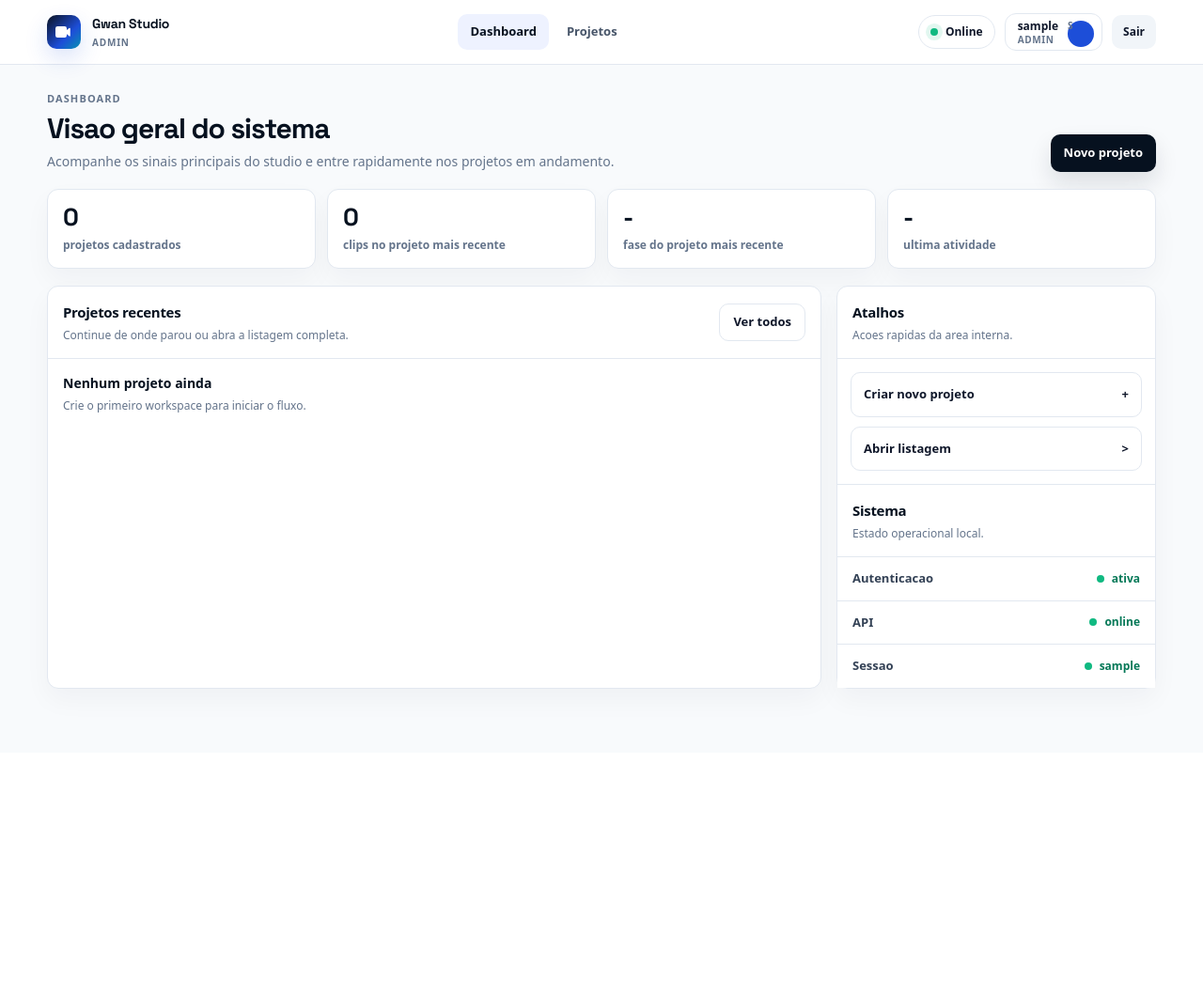
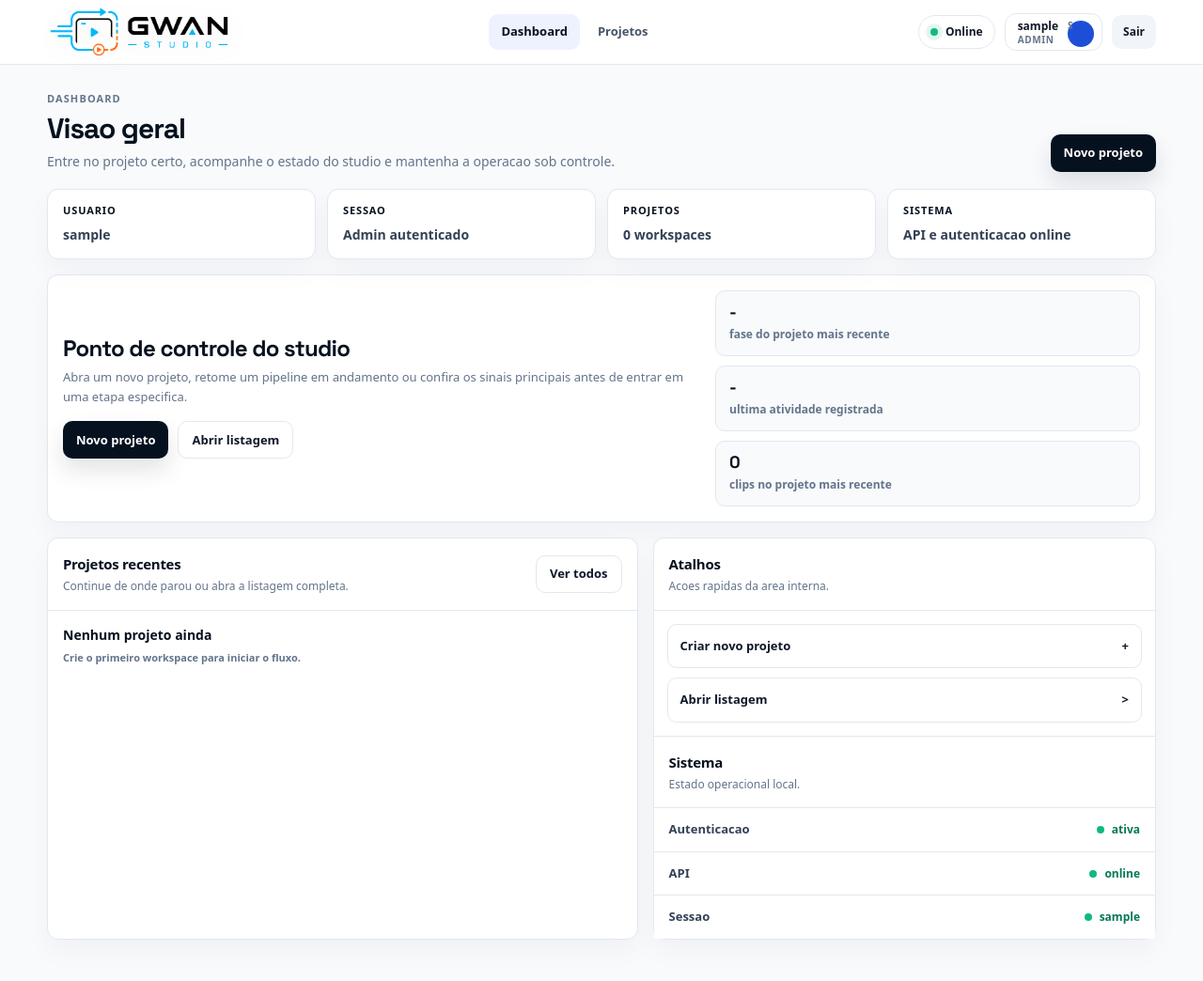
Before and after one commit to rastamansp/gwan-studio, a Django app: page /dashboard/ in a window 1280 px wide. Shown: the whole page at 94% size. Before the commit the page ends 742 px from the top, so only its background shows below. Run offline with Django 5.2, Linux system fonts and the light colour scheme; the visitor is signed in with stand-in values (Sample User, id 1); data that the repository does not hold is empty; some libraries are stand-ins or nearby versions.

Commit message:
feat(dashboard): refine internal header and control panel

```diff
--- a/backend/templates/dashboard.html
+++ b/backend/templates/dashboard.html
@@ -2,9 +2,103 @@
 {% block title %}Dashboard - Gwan Studio{% endblock %}
 
 {% block internal_extra_head %}
+  .dashboard-strip {
+    display: grid;
+    grid-template-columns: repeat(4, minmax(0, 1fr));
+    gap: 12px;
+    margin-bottom: 16px;
+  }
+
+  .strip-item {
+    padding: 14px 16px;
+  }
+
+  .strip-item strong {
+    display: block;
+    color: #06111f;
+    font-size: 11px;
+    font-weight: 850;
+    letter-spacing: 0.08em;
+    text-transform: uppercase;
+  }
+
+  .strip-item span {
+    display: block;
+    margin-top: 8px;
+    color: #334155;
+    font-size: 14px;
+    font-weight: 750;
+    line-height: 1.45;
+  }
+
+  .dashboard-focus {
+    padding: 16px;
+    margin-bottom: 16px;
+  }
+
+  .dashboard-focus-grid {
+    display: grid;
+    grid-template-columns: minmax(0, 1.2fr) minmax(240px, 0.8fr);
+    gap: 16px;
+    align-items: center;
+  }
+
+  .dashboard-focus h2 {
+    margin: 0;
+    color: #06111f;
+    font-family: "Space Grotesk", "Inter", sans-serif;
+    font-size: 24px;
+    line-height: 1;
+    font-weight: 800;
+    letter-spacing: -0.03em;
+  }
+
+  .dashboard-focus p {
+    margin: 8px 0 0;
+    color: #64748b;
+    font-size: 13px;
+    line-height: 1.6;
+  }
+
+  .focus-actions {
+    display: flex;
+    flex-wrap: wrap;
+    gap: 10px;
+    margin-top: 16px;
+  }
+
+  .focus-metrics {
+    display: grid;
+    gap: 10px;
+  }
+
+  .focus-metric {
+    padding: 13px 14px;
+    border: 1px solid #e2e8f0;
+    border-radius: 10px;
+    background: #f8fafc;
+  }
+
+  .focus-metric strong {
+    display: block;
+    color: #06111f;
+    font-family: "Space Grotesk", "Inter", sans-serif;
+    font-size: 18px;
+    line-height: 1;
+    letter-spacing: -0.03em;
+  }
+
+  .focus-metric span {
+    display: block;
+    margin-top: 6px;
+    color: #64748b;
+    font-size: 12px;
+    font-weight: 700;
+  }
+
   .dashboard-grid {
     display: grid;
-    grid-template-columns: minmax(0, 1fr) 340px;
+    grid-template-columns: minmax(0, 1.08fr) minmax(320px, 0.92fr);
     gap: 16px;
   }
 
@@ -62,10 +156,14 @@
     font-weight: 850;
   }
 
-  .recent-row p {
-    margin: 5px 0 0;
+  .recent-meta {
+    display: flex;
+    flex-wrap: wrap;
+    gap: 10px;
+    margin-top: 6px;
     color: #64748b;
-    font-size: 12px;
+    font-size: 11px;
+    font-weight: 700;
   }
 
   .action-list {
@@ -87,6 +185,10 @@
     text-decoration: none;
     font-size: 13px;
     font-weight: 800;
+  }
+
+  .action-item:hover {
+    background: #f8fafc;
   }
 
   .system-list {
@@ -125,7 +227,12 @@
   }
 
   @media (max-width: 980px) {
+    .dashboard-strip,
     .dashboard-grid {
+      grid-template-columns: 1fr;
+    }
+
+    .dashboard-focus-grid {
       grid-template-columns: 1fr;
     }
   }
@@ -135,9 +242,9 @@
 <div class="page-head">
   <div>
     <p class="page-kicker">Dashboard</p>
-    <h1 class="page-title">Visao geral do sistema</h1>
+    <h1 class="page-title">Visao geral</h1>
     <p class="page-description">
-      Acompanhe os sinais principais do studio e entre rapidamente nos projetos em andamento.
+      Entre no projeto certo, acompanhe o estado do studio e mantenha a operacao sob controle.
     </p>
   </div>
   <button class="app-button" onclick="document.getElementById('modal-new').showModal()">
@@ -145,24 +252,54 @@
   </button>
 </div>
 
-<div class="stat-grid">
-  <div class="panel stat-card">
-    <strong>{{ projects|length }}</strong>
-    <span>projetos cadastrados</span>
+<div class="dashboard-strip">
+  <div class="panel strip-item">
+    <strong>Usuario</strong>
+    <span>{{ request.user.username }}</span>
   </div>
-  <div class="panel stat-card">
-    <strong>{% if projects %}{{ projects.0.sources_count }}{% else %}0{% endif %}</strong>
-    <span>clips no projeto mais recente</span>
+  <div class="panel strip-item">
+    <strong>Sessao</strong>
+    <span>Admin autenticado</span>
   </div>
-  <div class="panel stat-card">
-    <strong>{% if projects %}{{ projects.0.phase_label }}{% else %}-{% endif %}</strong>
-    <span>fase do projeto mais recente</span>
+  <div class="panel strip-item">
+    <strong>Projetos</strong>
+    <span>{{ projects|length }} workspace{{ projects|length|pluralize:"s" }}</span>
   </div>
-  <div class="panel stat-card">
-    <strong>{% if projects %}{{ projects.0.updated_at }}{% else %}-{% endif %}</strong>
-    <span>ultima atividade</span>
+  <div class="panel strip-item">
+    <strong>Sistema</strong>
+    <span>API e autenticacao online</span>
   </div>
 </div>
+
+<section class="panel dashboard-focus">
+  <div class="dashboard-focus-grid">
+    <div>
+      <h2>Ponto de controle do studio</h2>
+      <p>
+        Abra um novo projeto, retome um pipeline em andamento ou confira os sinais principais antes de entrar em uma etapa especifica.
+      </p>
+      <div class="focus-actions">
+        <button class="app-button" onclick="document.getElementById('modal-new').showModal()">Novo projeto</button>
+        <a href="{% url 'project-list' %}" class="app-button-secondary">Abrir listagem</a>
+      </div>
+    </div>
+
+    <div class="focus-metrics">
+      <div class="focus-metric">
+        <strong>{% if projects %}{{ projects.0.phase_label }}{% else %}-{% endif %}</strong>
+        <span>fase do projeto mais recente</span>
+      </div>
+      <div class="focus-metric">
+        <strong>{% if projects %}{{ projects.0.updated_at }}{% else %}-{% endif %}</strong>
+        <span>ultima atividade registrada</span>
+      </div>
+      <div class="focus-metric">
+        <strong>{% if projects %}{{ projects.0.sources_count }}{% else %}0{% endif %}</strong>
+        <span>clips no projeto mais recente</span>
+      </div>
+    </div>
+  </div>
+</section>
 
 <div class="dashboard-grid">
   <section class="panel">
@@ -179,7 +316,12 @@
       <a href="/projects/{{ project.id }}/" class="recent-row">
         <div>
           <h3>{{ project.name }}</h3>
-          <p>{{ project.channel_name }} · {{ project.sources_count }} clips · {{ project.updated_at }}</p>
+          <div class="recent-meta">
+            <span>{{ project.channel_name }}</span>
+            <span>{{ project.sources_count }} clips</span>
+            <span>{{ project.total_duration }}</span>
+            <span>{{ project.updated_at }}</span>
+          </div>
         </div>
         <span class="badge badge-{{ project.phase_color }}">{{ project.phase_label }}</span>
       </a>
@@ -187,7 +329,9 @@
       <div class="recent-row">
         <div>
           <h3>Nenhum projeto ainda</h3>
-          <p>Crie o primeiro workspace para iniciar o fluxo.</p>
+          <div class="recent-meta">
+            <span>Crie o primeiro workspace para iniciar o fluxo.</span>
+          </div>
         </div>
       </div>
       {% endfor %}
@@ -204,11 +348,11 @@
 
     <div class="action-list">
       <button class="action-item" onclick="document.getElementById('modal-new').showModal()">
-        Criar novo projeto
+        <span>Criar novo projeto</span>
         <span>+</span>
       </button>
       <a href="{% url 'project-list' %}" class="action-item">
-        Abrir listagem
+        <span>Abrir listagem</span>
         <span>&gt;</span>
       </a>
     </div>
@@ -219,6 +363,7 @@
         <p>Estado operacional local.</p>
       </div>
     </div>
+
     <div class="system-list">
       <div class="system-item">
         <span>Autenticacao</span>
--- a/backend/templates/internal/base.html
+++ b/backend/templates/internal/base.html
@@ -1,4 +1,5 @@
 {% extends "base.html" %}
+{% load static %}
 {% block main_class %}w-full px-0 py-0{% endblock %}
 
 {% block extra_head %}
@@ -28,39 +29,15 @@
   .app-brand {
     display: inline-flex;
     align-items: center;
-    gap: 12px;
-    color: #06111f;
+    justify-content: center;
     text-decoration: none;
   }
 
-  .app-brand-mark {
-    display: grid;
-    place-items: center;
-    width: 36px;
-    height: 36px;
-    border-radius: 10px;
-    color: #ffffff;
-    background: linear-gradient(135deg, #0b1220 0%, #1d4ed8 62%, #0891b2 100%);
-    box-shadow: 0 10px 24px rgba(29, 78, 216, 0.16);
-  }
-
-  .app-brand-copy strong {
+  .app-brand-logo {
     display: block;
-    color: #06111f;
-    font-family: "Space Grotesk", "Inter", sans-serif;
-    font-size: 14px;
-    font-weight: 800;
-    letter-spacing: -0.02em;
-  }
-
-  .app-brand-copy span {
-    display: block;
-    margin-top: 2px;
-    color: #64748b;
-    font-size: 10px;
-    font-weight: 800;
-    letter-spacing: 0.08em;
-    text-transform: uppercase;
+    width: 196px;
+    height: auto;
+    filter: drop-shadow(0 6px 14px rgba(15, 23, 42, 0.05));
   }
 
   .app-links {
@@ -403,15 +380,7 @@
   <div class="app-shell">
     <nav class="app-nav" aria-label="Navegacao interna">
       <a href="{% url 'dashboard' %}" class="app-brand">
-        <span class="app-brand-mark">
-          <svg xmlns="http://www.w3.org/2000/svg" viewBox="0 0 20 20" fill="currentColor" class="w-5 h-5">
-            <path d="M3.25 4A2.25 2.25 0 001 6.25v7.5A2.25 2.25 0 003.25 16h7.5A2.25 2.25 0 0013 13.75v-1.383l2.44 1.953A.75.75 0 0016.75 13.5V6.5a.75.75 0 00-1.31-.497L13 7.956V6.25A2.25 2.25 0 0010.75 4h-7.5z"/>
-          </svg>
-        </span>
-        <span class="app-brand-copy">
-          <strong>Gwan Studio</strong>
-          <span>Admin</span>
-        </span>
+        <img src="{% static 'brand/gwan-studio-logo-header-white.png' %}" alt="Gwan Studio" class="app-brand-logo">
       </a>
 
       <div class="app-links">
```
